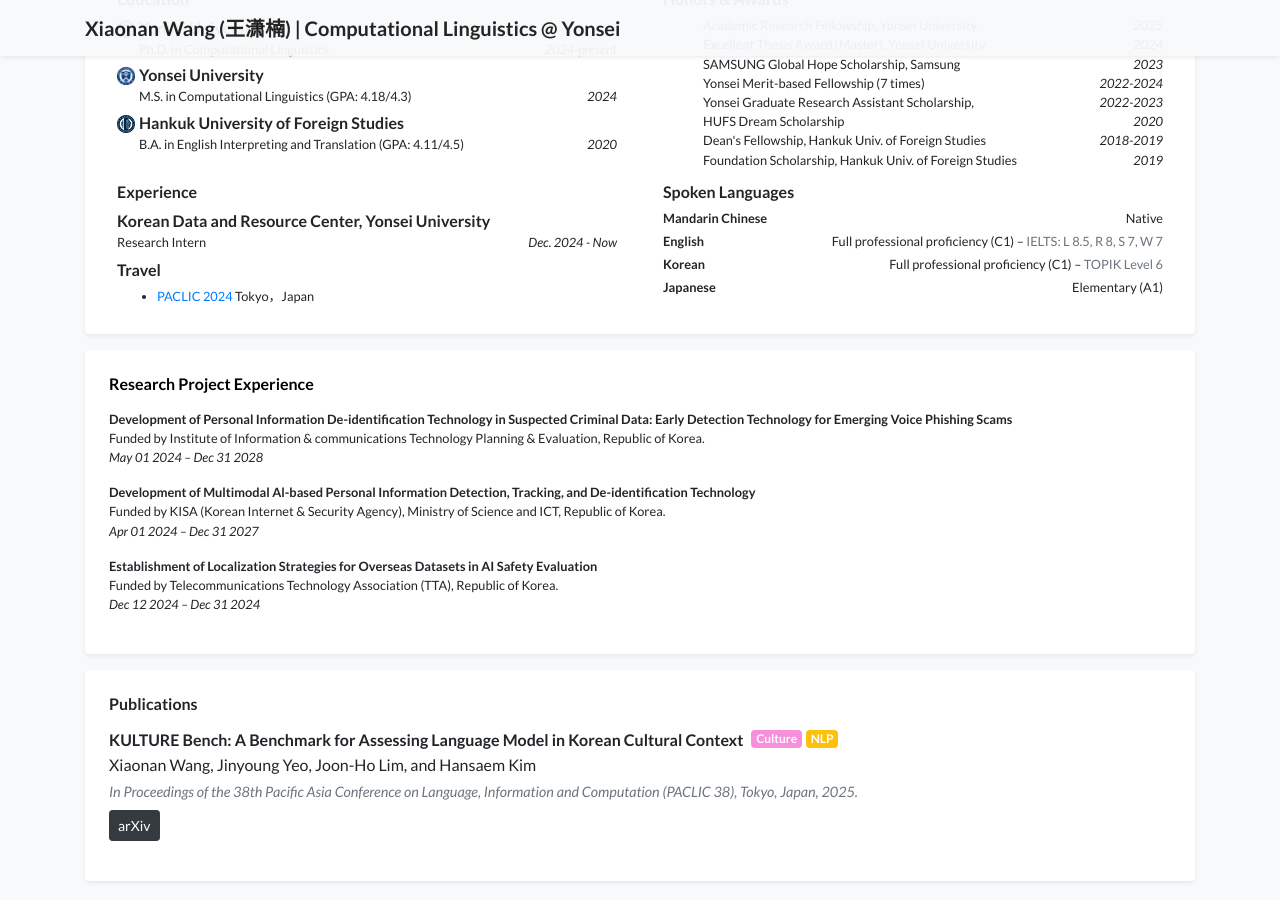
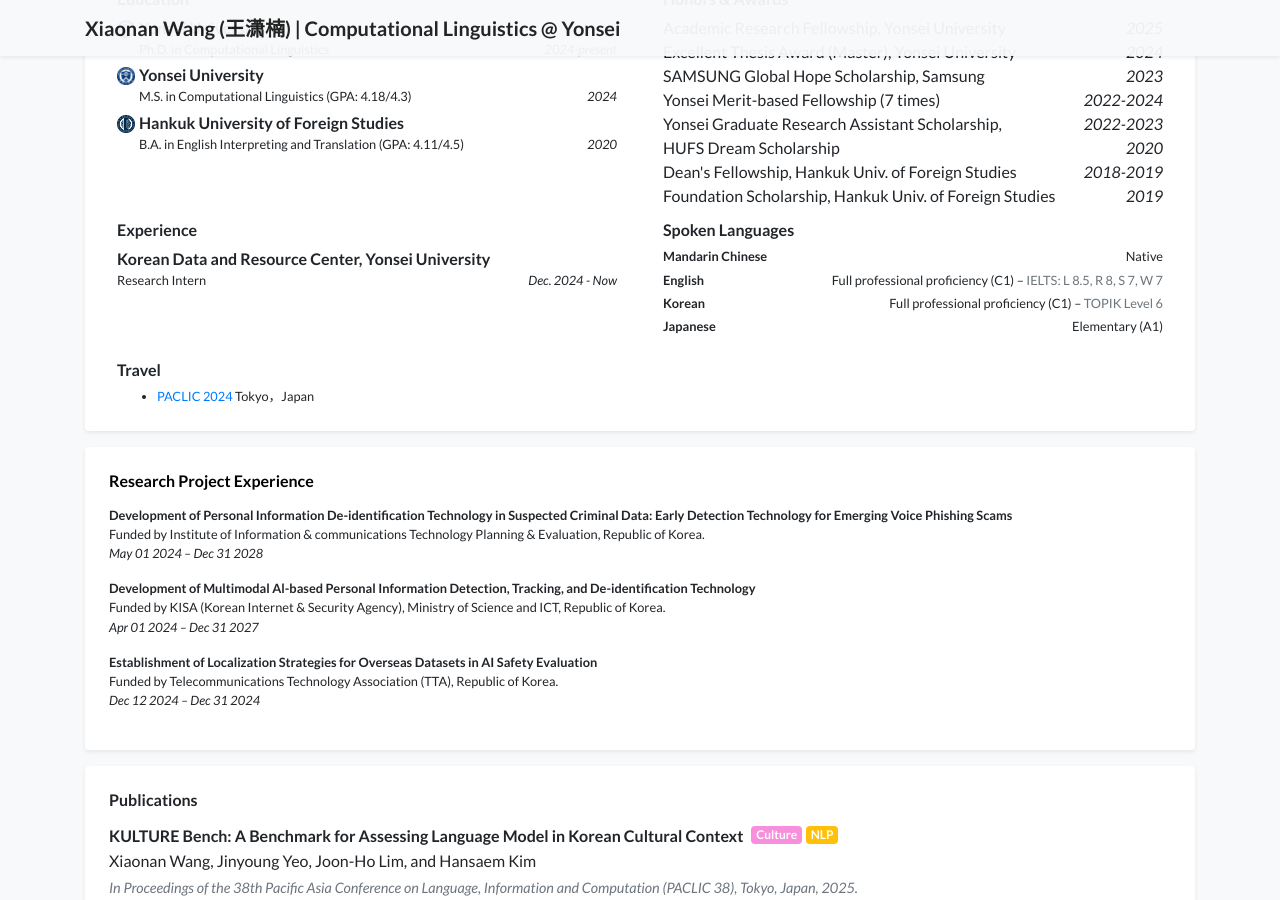
Before and after one commit to wangxiaonan-git/wangxiaonan-git.github.io, a Jekyll site: the page built from index.html, in a window 1280 px wide and 900 px high, scrolled down 512 px. Built offline with Jekyll 4.4.1, drawn with Linux system fonts in a browser that asks for light colours; a style sheet for code colours, icons or effects is not loaded.

Commit message:
Update experience_card.html

```diff
--- a/_includes/widgets/experience_card.html
+++ b/_includes/widgets/experience_card.html
@@ -4,7 +4,7 @@
       <div class="card-body p-4">
         <div class="row">
 
-          <!-- 教育经历 -->
+          <!-- Education -->
           {% if site.data.profile.education %}
           <div class="col-md-6">
             <div class="mx-2 my-1">
@@ -25,12 +25,12 @@
           </div>
           {% endif %}
 
-          <!-- 奖项 -->
+          <!-- Honors -->
           {% if site.data.profile.awards %}
           <div class="col-md-6">
             <div class="mx-2 my-1">
               <h6>Honors & Awards</h6>
-              <ul class="list small mb-2">
+              <ul class="list-unstyled mb-2">
                 {% for item in site.data.profile.awards %}
                 <li class="d-flex justify-content-between">
                   <span>{{ item.name }}</span>
@@ -42,9 +42,9 @@
           </div>
           {% endif %}
 
-          <!-- 实习 & Travel（并列） -->
+          <!-- Experience -->
+          {% if site.data.profile.experience %}
           <div class="col-md-6">
-            {% if site.data.profile.experience %}
             <div class="mx-2 my-1">
               <h6>Experience</h6>
               <ul class="list-unstyled mb-2">
@@ -59,21 +59,10 @@
                 {% endfor %}
               </ul>
             </div>
-            {% endif %}
+          </div>
+          {% endif %}
 
-            {% if site.data.profile.service %}
-            <div class="mx-2 my-1">
-              <h6>Travel</h6>
-              <ul class="list small mb-0">
-                {% for item in site.data.profile.service %}
-                <li>{{ item.name }}</li>
-                {% endfor %}
-              </ul>
-            </div>
-            {% endif %}
-          </div>
-
-          <!-- 语言能力 -->
+          <!-- Languages -->
           {% if site.data.profile.spoken_languages %}
           <div class="col-md-6">
             <div class="mx-2 my-1">
@@ -95,6 +84,20 @@
           </div>
           {% endif %}
 
+          <!-- Travel 独立放在底部 -->
+          {% if site.data.profile.service %}
+          <div class="col-12">
+            <div class="mx-2 mt-3">
+              <h6>Travel</h6>
+              <ul class="list small mb-0">
+                {% for item in site.data.profile.service %}
+                <li>{{ item.name }}</li>
+                {% endfor %}
+              </ul>
+            </div>
+          </div>
+          {% endif %}
+
         </div>
       </div>
     </div>
```
